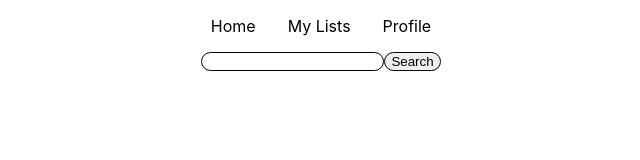
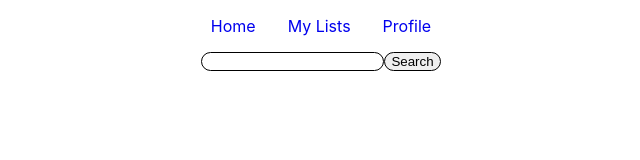
Before and after one commit to marcopoloye/dont-forget, a React (Create React App) app: page / in a window 1280 px wide. Shown: the top 160 px of the page, without its empty margins (319-959 px from the left). Built offline with nearby package versions, Linux system fonts and the light colour scheme; the HTML template or start-up script is replaced by a standard one.

Commit message:
fixed route paths

```diff
--- a/src/components/Header/Header.js
+++ b/src/components/Header/Header.js
@@ -1,18 +1,26 @@
 import './Header.scss'
+import { Link } from 'react-router-dom';
 
 function Header() {
     return (
         <header className="header">
             <ul className="header__list">
+                <Link className='header__link' to='/'>
                     <li className="header__item">
                         Home
                     </li>
+                </Link>
+                <Link className='header__link' to='/my-lists'>
                     <li className="header__item">
                         My Lists
                     </li>
+                </Link>
+                <Link className='header__link' to='/profile'>
                     <li className="header__item">
                         Profile
                     </li>
+                </Link>
+
             </ul>
         </header>
     );
--- a/src/components/Header/Header.scss
+++ b/src/components/Header/Header.scss
@@ -1,7 +1,9 @@
 @use '../../styles/partials/breakpoints' as *;
 
 .header {
-
+    &__link {
+        text-decoration: none;
+    }
     &__list {
         display: flex;
         justify-content: center;
```
Lines whose indentation alone changed are shown as unchanged.
